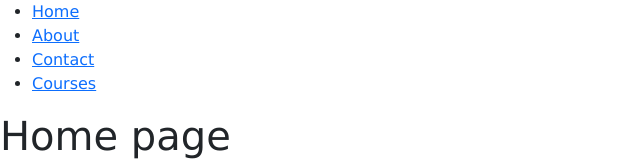
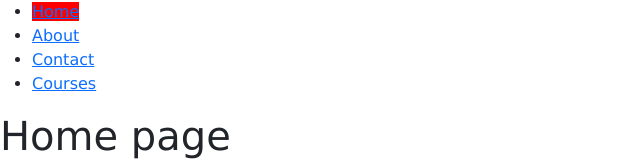
Before and after one commit to trieuquang204/learning-angular, an Angular app: page / in a window 1280 px wide. Before the commit this address led to /home. Shown: the top 161 px of the page, without its empty margins (0-640 px from the left). Built offline with nearby package versions, Linux system fonts and the light colour scheme.

Commit message:
Styling Active link using routerLinkActive

```diff
--- a/src/app/app.component.html
+++ b/src/app/app.component.html
@@ -1,10 +1,10 @@
 <div class="main-container">
   <div class="nav-container">
     <ul>
-      <li><a  routerLink="">Home</a></li>
-      <li><a  [routerLink]="['/about']">About</a></li>
-      <li><a routerLink="/contact">Contact</a></li>
-      <li><a routerLink="/course">Courses</a></li>
+      <li><a routerLinkActive="quangTest" routerLink="" [routerLinkActiveOptions]="{exact: true}" >Home</a></li>
+      <li><a [routerLinkActive]="'quangTest'" [routerLink]="['/about']">About</a></li>
+      <li><a routerLinkActive="quangTest" routerLink="/contact">Contact</a></li>
+      <li><a routerLinkActive="quangTest" routerLink="/course">Courses</a></li>
     </ul>
   </div>
   <div class="component-container">
--- a/src/app/app.module.ts
+++ b/src/app/app.module.ts
@@ -17,8 +17,8 @@ import { IfDirective } from './CustomDirective/if.directive';
 import { ErrorComponent } from './error/error.component';
 
 const appRoute: Routes = [
-  // {path: '', component: ContainerComponent},
-  {path: '', redirectTo: 'home', pathMatch: 'full'},
+  {path: '', component: ContainerComponent},
+  // {path: '', redirectTo: 'home', pathMatch: 'full'},
   {path: 'home', component: ContainerComponent},
   {path: 'about', component: DemoComponent},
   {path: 'contact', component: CustomListComponent},
--- a/src/styles.css
+++ b/src/styles.css
@@ -9,3 +9,7 @@
 .changeBg {
   background-color: red;
 }
+
+.quangTest {
+  background-color: red;
+}
```
